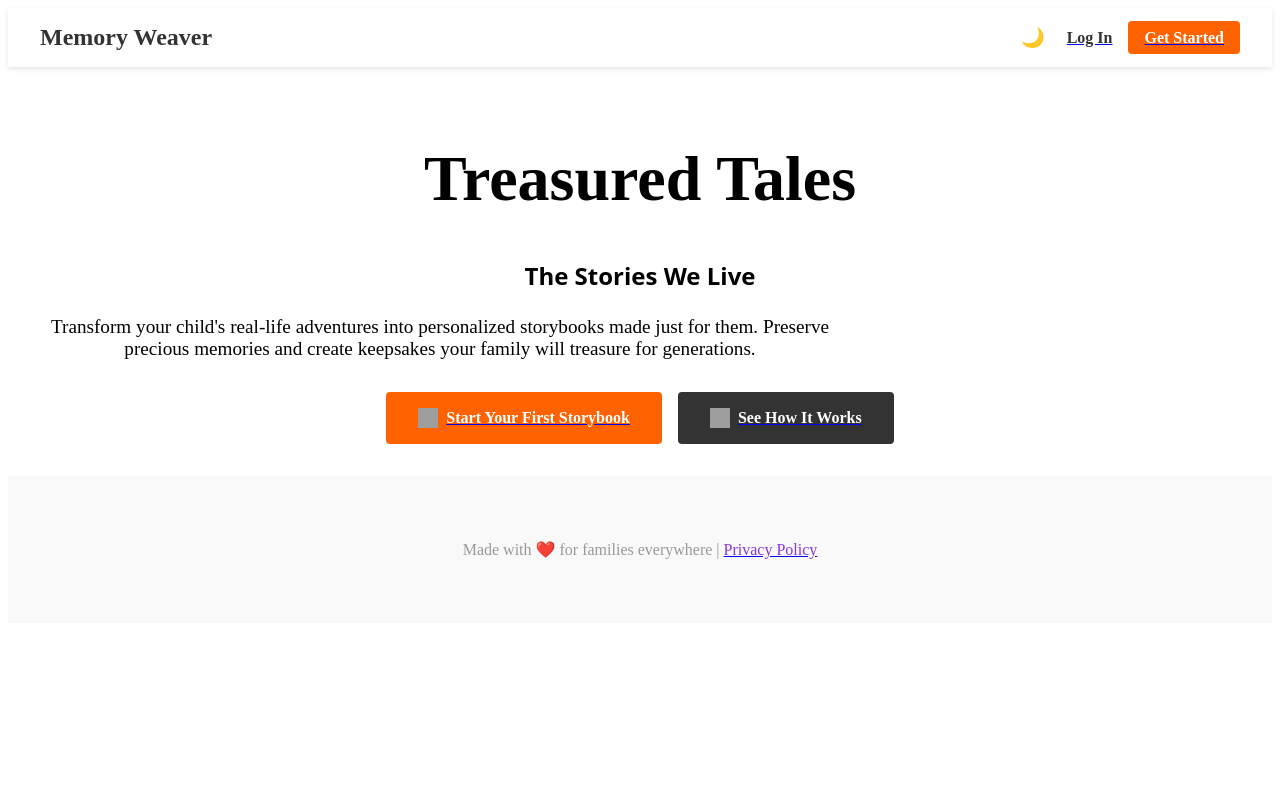
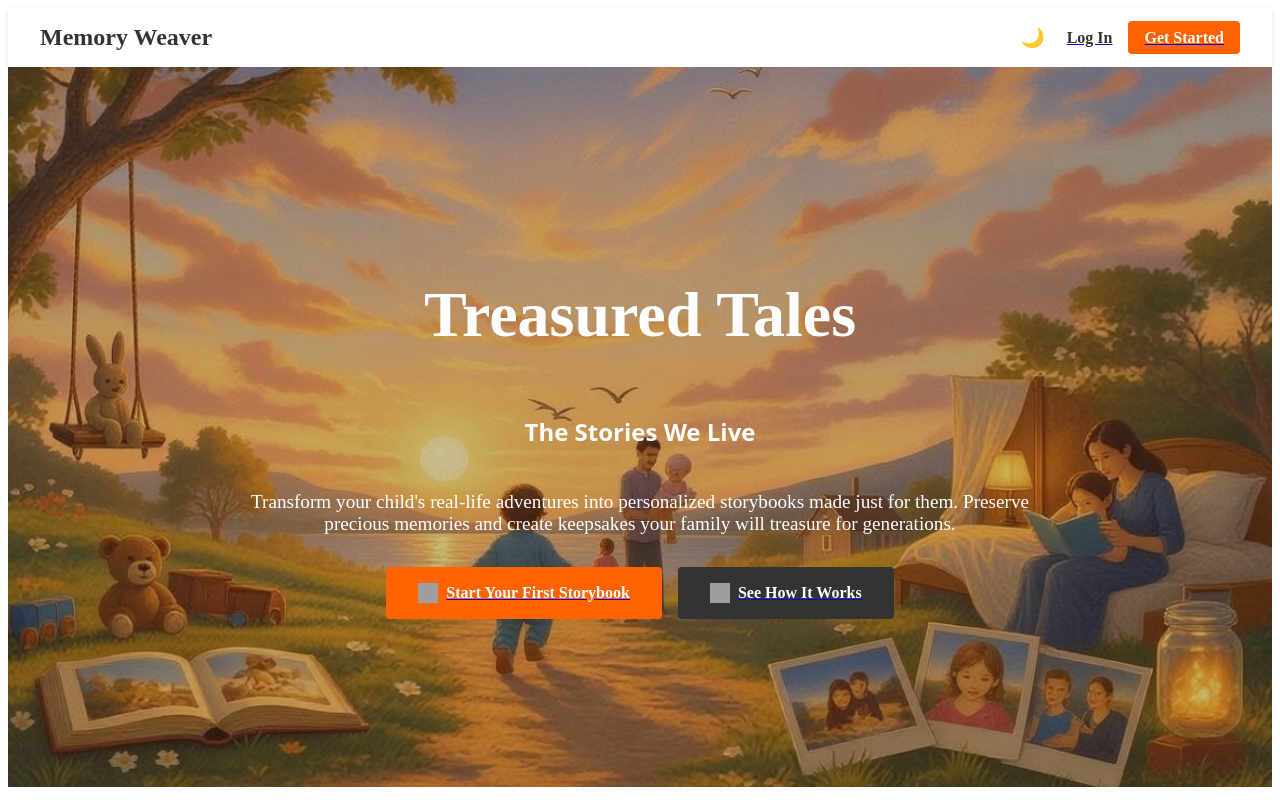
Before and after one commit to Gstewartuk/Treasured-Tales, a Next.js app: page / in a window 1280 px wide. Built offline with nearby package versions, Linux system fonts and the light colour scheme; grey boxes are pictures that could not be loaded.

Commit message:
Refactor Link components and layout styles
Updated Link components to include passHref for better accessibility and SEO. Adjusted layout styles and improved text formatting.

```diff
--- a/pages/index.js
+++ b/pages/index.js
@@ -43,10 +43,10 @@ export default function AppHome() {
           <button onClick={toggleTheme} style={{ fontSize: '1.2rem', cursor: 'pointer', backgroundColor: 'transparent', border: 'none' }}>
             {theme === 'dark' ? '☀️' : '🌙'}
           </button>
-          <Link href="/login">
+          <Link href="/login" passHref>
             <a style={{ color: theme === 'dark' ? '#fff' : '#333', fontWeight: '600', textDecoration: 'none' }}>Log In</a>
           </Link>
-          <Link href="/get-started">
+          <Link href="/get-started" passHref>
             <a
               style={{
                 padding: '0.5rem 1rem',
@@ -64,7 +64,22 @@ export default function AppHome() {
       </header>
 
       {/* Hero Section */}
-      <main style={{ padding: '2rem', textAlign: 'center' }}>
+      <div
+        style={{
+          backgroundImage: theme === 'dark'
+            ? `linear-gradient(rgba(0, 0, 0, 0.5), rgba(0, 0, 0, 0.5)), url('/background.jpg')`
+            : `linear-gradient(rgba(0, 0, 0, 0.2), rgba(0, 0, 0, 0.2)), url('/background.jpg')`,
+          backgroundSize: 'cover',
+          backgroundPosition: 'center',
+          height: '90vh',
+          display: 'flex',
+          flexDirection: 'column',
+          justifyContent: 'center',
+          alignItems: 'center',
+          color: '#fff',
+          textAlign: 'center',
+        }}
+      >
         <h1 style={{ fontSize: '4rem', fontFamily: "'Playfair Display', serif", fontWeight: '700' }}>
           Treasured Tales
         </h1>
@@ -72,11 +87,11 @@ export default function AppHome() {
           The Stories We Live
         </h2>
         <p style={{ maxWidth: '800px', fontSize: '1.2rem', marginBottom: '2rem' }}>
-          Transform your child's real-life adventures into personalized storybooks made just for them. Preserve precious memories and create
-          keepsakes your family will treasure for generations.
+          Transform your child's real-life adventures into personalized storybooks made just for them. Preserve precious memories and create keepsakes
+          your family will treasure for generations.
         </p>
-        <div style={{ display: 'flex', gap: '1rem', justifyContent: 'center' }}>
-          <Link href="/start-storybook">
+        <div style={{ display: 'flex', gap: '1rem' }}>
+          <Link href="/start-storybook" passHref>
             <a
               style={{
                 padding: '1rem 2rem',
@@ -94,7 +109,7 @@ export default function AppHome() {
               Start Your First Storybook
             </a>
           </Link>
-          <Link href="/how-it-works">
+          <Link href="/how-it-works" passHref>
             <a
               style={{
                 padding: '1rem 2rem',
@@ -113,24 +128,7 @@ export default function AppHome() {
             </a>
           </Link>
         </div>
-      </main>
-
-      {/* Footer */}
-      <footer
-        style={{
-          textAlign: 'center',
-          padding: '3rem 1rem',
-          backgroundColor: theme === 'dark' ? '#222' : '#f9f9f9',
-          color: theme === 'dark' ? '#fff' : '#555',
-        }}
-      >
-        <p style={{ fontSize: '1rem', color: theme === 'dark' ? '#aaa' : '#999' }}>
-          Made with ❤️ for families everywhere |{' '}
-          <Link href="/privacy">
-            <a style={{ color: '#8736de', textDecoration: 'none' }}>Privacy Policy</a>
-          </Link>
-        </p>
-      </footer>
+      </div>
     </div>
   );
 }
```
